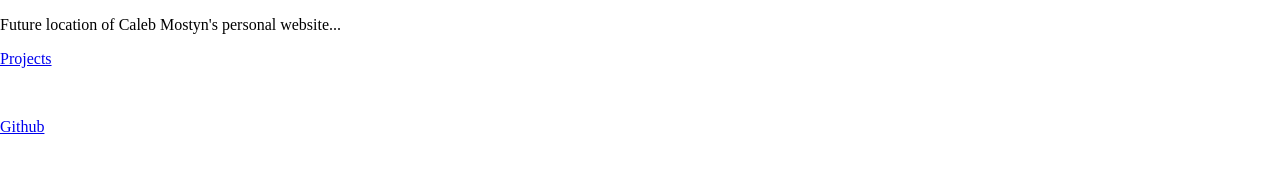
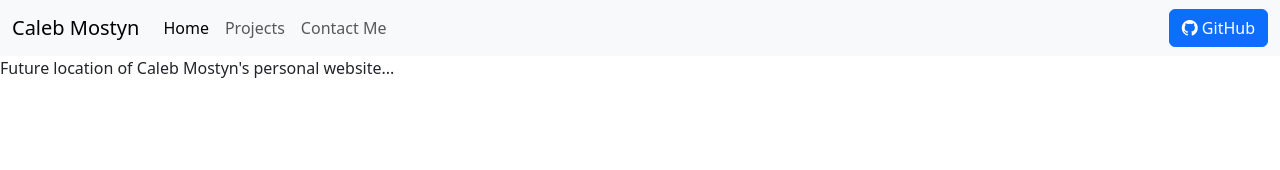
Before and after one commit to CalebMostyn/personal-website, a plain HTML site: page home.html in a window 1280 px wide. Drawn offline with nearby package versions, Linux system fonts and the light colour scheme.

Commit message:
Added Bootstrap and Navbar

```diff
--- a/home.html
+++ b/home.html
@@ -6,12 +6,41 @@
     <meta name="viewport" content="width=device-width, initial-scale=1">
     <title>Caleb Mostyn</title>
 
+    <!-- Bootstrap -->
+    <link href="https://cdn.jsdelivr.net/npm/bootstrap@5.3.3/dist/css/bootstrap.min.css" rel="stylesheet"
+    integrity="sha384-QWTKZyjpPEjISv5WaRU9OFeRpok6YctnYmDr5pNlyT2bRjXh0JMhjY6hW+ALEwIH" crossorigin="anonymous">
+    <link rel="stylesheet" href="https://cdn.jsdelivr.net/npm/bootstrap-icons@1.11.3/font/bootstrap-icons.min.css">
+
 </head>
+    <!-- Navbar -->
+    <nav class="navbar navbar-expand-lg navbar-light bg-light">
+      <div class="container-fluid">
+        <a class="navbar-brand">Caleb Mostyn</a>
+        <button class="navbar-toggler" type="button" data-bs-toggle="collapse" data-bs-target="#navbarNavAltMarkup" aria-controls="navbarNavAltMarkup" aria-expanded="false" aria-label="Toggle navigation">
+          <span class="navbar-toggler-icon"></span>
+        </button>
+        <div class="collapse navbar-collapse" id="navbarNavAltMarkup">
+          <div class="navbar-nav">
+            <a class="nav-link active" aria-current="page" href="">Home</a>
+            <a class="nav-link" href="projects/">Projects</a>
+            <a class="nav-link" href="contact.html">Contact Me</a>
+          </div>
+        </div>
+        <a href="https://github.com/CalebMostyn/">
+            <button type="button" class="btn btn-primary" >
+                <i class="bi bi-github"></i> GitHub
+            </button>
+        </a>
+      </div>
+    </nav>
+
     <body style="margin:0;">
         <p>Future location of Caleb Mostyn's personal website...</p>
-        <p><a href="projects/">Projects</a></p>
 
-        <br>
-        <p><a href="https://github.com/CalebMostyn/">Github</a></p>
+
+        <!-- Bootstrap JS (with Popper) -->
+        <script
+            src="https://cdn.jsdelivr.net/npm/bootstrap@5.3.3/dist/js/bootstrap.bundle.min.js">
+        </script>
     </body>
 </html>
```
